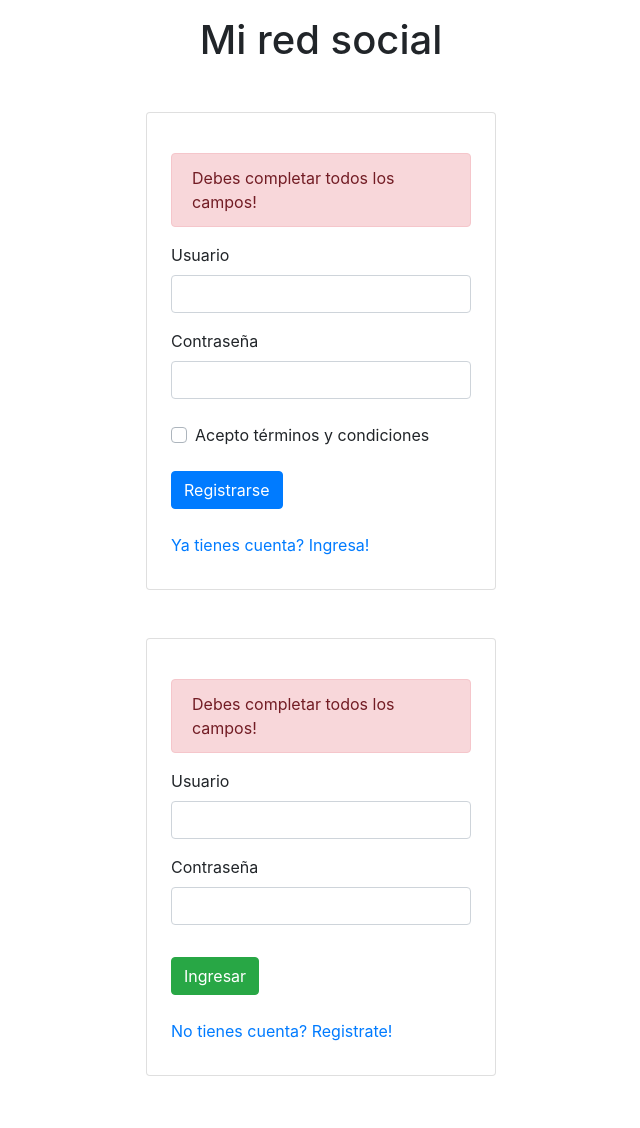
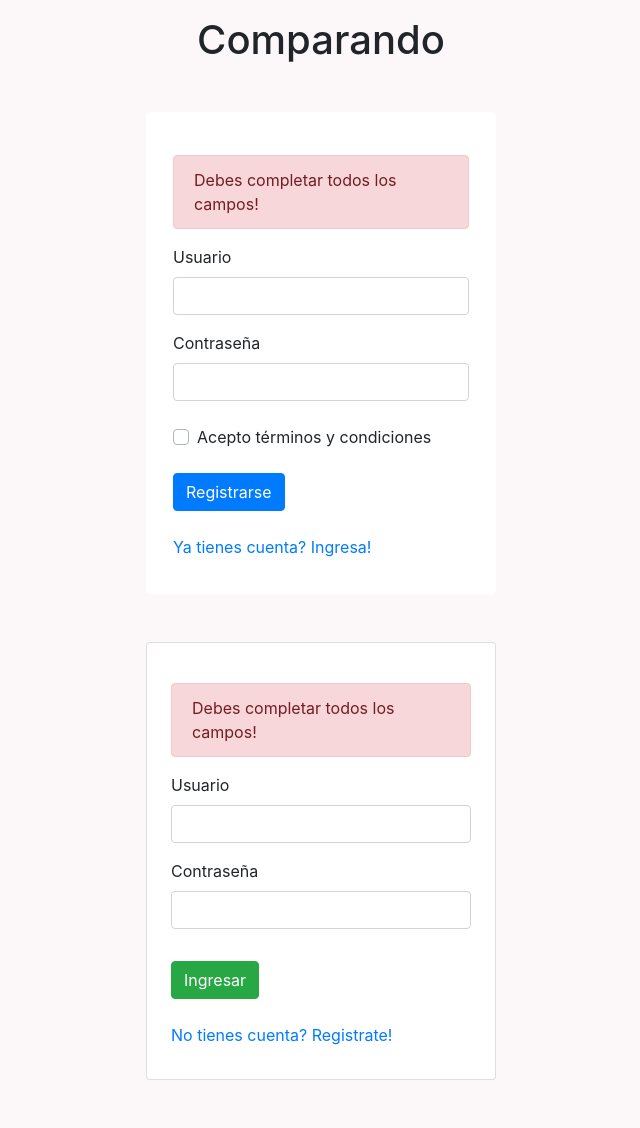
Before and after one commit to anagabrielamp/comparando, a PHP site: page /login.php in a window 1280 px wide. Shown: the whole page, without its empty margins (319-959 px from the left). Before the commit the page ends 1076 px from the top, so only its background shows below. Run offline with PHP 8.4, Linux system fonts and the light colour scheme; some libraries are stand-ins or nearby versions.

Commit message:
background change

```diff
--- a/estilos/style.css
+++ b/estilos/style.css
@@ -0,0 +1,15 @@
+body {
+    background-color: #fcf7f8;
+}
+
+#form-registro {
+    border: solid white;
+}
+
+#topnav {
+    background-color: white;
+}
+
+#search {
+    text-align: center;
+}
--- a/login.php
+++ b/login.php
@@ -16,13 +16,13 @@
             height: 200px;
         }
     </style>
-    <link rel="stylesheet" href="estilos/stylec.css">
+    <link rel="stylesheet" href="estilos/style.css">
     <link rel="stylesheet" href="https://use.fontawesome.com/releases/v5.8.2/css/all.css" integrity="sha384-oS3vJWv+0UjzBfQzYUhtDYW+Pj2yciDJxpsK1OYPAYjqT085Qq/1cq5FLXAZQ7Ay" crossorigin="anonymous">
 </head>
 
 <body>
     <div class="container mt-3">
-        <h1 class="text-center mb-5">Mi red social</h1>
+        <h1 class="text-center mb-5">Comparando</h1>
         <div class="row">
 
             <!--
```
Also changed, not shown: home.php (+4 -4 lines).
